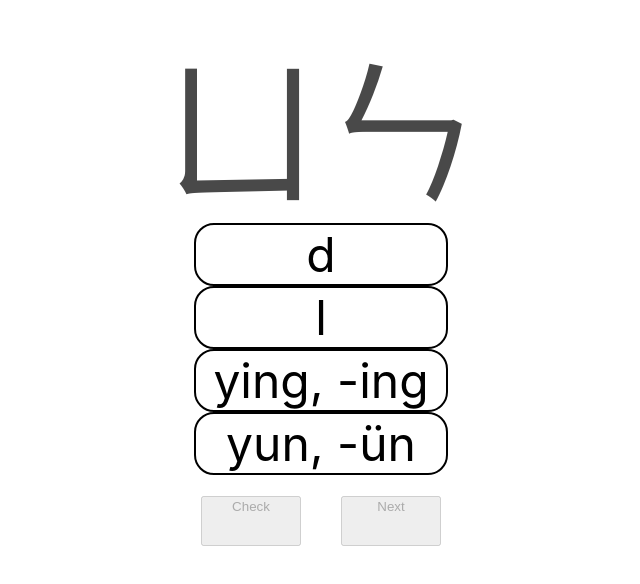
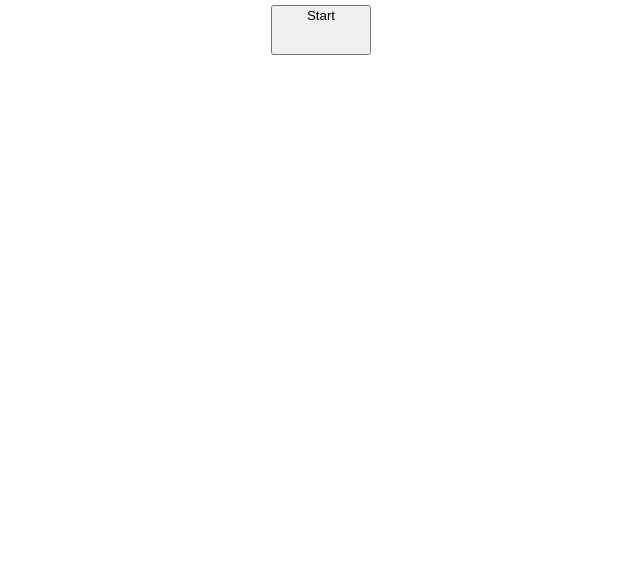
Before and after one commit to Kaname87/bopomofo-app, a React (Create React App) app: page / in a window 1280 px wide. Shown: the top 584 px of the page, without its empty margins (324-964 px from the left). Built offline with nearby package versions, Linux system fonts and the light colour scheme.

Commit message:
Clean type warning

```diff
--- a/src/App.tsx
+++ b/src/App.tsx
@@ -1,5 +1,5 @@
 import React from "react";
-import logo from "./logo.svg";
+// import logo from "./logo.svg";
 import "./App.css";
 import Main from "./components/Main";
 
--- a/src/components/AnswerFields.tsx
+++ b/src/components/AnswerFields.tsx
@@ -2,31 +2,26 @@ import React, { useState, useContext, useEffect } from "react";
 import styles from "./Main.module.scss";
 import OptionList from "./OptionList";
 import QuizContext from "../context/quizContext";
+import { QuizContextType } from "../types";
 
 interface questionInfo {
   bopomofoList: any;
   question: any;
-  gameState?: any;
-  setQuizCount?: any;
 }
 
-const AnswerFields: React.FC<questionInfo> = ({
-  bopomofoList,
-  question
-  //   gameState
-}) => {
-  //   const [answerSubmitted, setAnswerSubmitted] = useState(false);
+const AnswerFields: React.FC<questionInfo> = ({ bopomofoList, question }) => {
   const [showAnswer, setShowAnswer] = useState(false);
   const [selectedOption, setSelectedOption] = useState("");
-  const { quizCount, setQuizCount, histories, setHistories } = useContext(
-    QuizContext
-  );
+  const { quizCount, setQuizCount, histories, setHistories } = useContext<
+    QuizContextType
+  >(QuizContext);
 
   useEffect(() => {
-    if (selectedOption.length > 0) {
+    if (selectedOption.length > 0 && setHistories && histories) {
       setSelectedOption("");
       setShowAnswer(false);
-      setHistories([{ question, selectedOption }, ...histories]);
+      const newHistories = [{ question, selectedOption }, ...histories];
+      setHistories(newHistories);
     }
   }, [quizCount]);
 
@@ -51,7 +46,14 @@ const AnswerFields: React.FC<questionInfo> = ({
         </button>
 
         <button
-          onClick={() => setQuizCount(quizCount + 1)}
+          onClick={() => {
+            if (
+              typeof quizCount === "number" &&
+              typeof setQuizCount == "function"
+            ) {
+              setQuizCount(quizCount + 1);
+            }
+          }}
           className={styles.button}
           disabled={!showAnswer}
         >
--- /dev/null
+++ b/src/components/EndPage.tsx
@@ -0,0 +1,53 @@
+import React, { useContext } from "react";
+import styles from "./Main.module.scss";
+import QuizContext from "../context/quizContext";
+import { HistoryType } from "../types";
+const START = "START";
+
+const EndPage = () => {
+  const { setQuizCount, setGameStatus, histories, setHistories } = useContext(
+    QuizContext
+  );
+
+  // const END = "END";
+  const reStart = () => {
+    if (typeof setQuizCount == "function") {
+      setQuizCount(0);
+    }
+    if (typeof setHistories == "function") {
+      setHistories([]);
+    }
+    if (typeof setGameStatus == "function") {
+      setGameStatus(START);
+    }
+  };
+
+  const resultList = (histories: HistoryType[]) => {
+    return histories.map(history => {
+      if (history.question === undefined) {
+        return <div></div>;
+      }
+      return (
+        <li key={history.question.pinin} className={styles.resultList}>
+          {history.question.bopomofo} {history.question.pinin}
+        </li>
+      );
+    });
+  };
+
+  const resultL = (histories: HistoryType[] | undefined) => {
+    if (typeof histories !== "undefined") {
+      return <ul>{resultList(histories)}</ul>;
+    }
+  };
+
+  return (
+    <div className={styles.quizContainer}>
+      {resultL(histories)}
+      <button className={styles.button} onClick={() => reStart()}>
+        Re-Start
+      </button>
+    </div>
+  );
+};
+export default EndPage;
--- a/src/components/Main.module.scss
+++ b/src/components/Main.module.scss
@@ -83,6 +83,10 @@ body {
   align-items: center;
 }
 
+.resultList {
+  list-style-type: none;
+}
+
 @mixin answer {
   list-style-type: none;
   border-radius: 20px;
--- a/src/components/Main.tsx
+++ b/src/components/Main.tsx
@@ -1,61 +1,44 @@
-import React, { useState, useEffect, createContext } from "react";
+import React, { useState } from "react";
 import styles from "./Main.module.scss";
-import AnswerFields from "./AnswerFields";
-import bopomofoListSource from "../data/bopomofoList.json";
+
+import StartPage from "./StartPage";
+import OnGoingPage from "./OnGoingPage";
+import EndPage from "./EndPage";
 import QuizContext from "../context/quizContext";
 
-const randomSelect = (array: any[]) => {
-  return array[Math.floor(Math.random() * array.length)];
-};
+import { HistoryType, GameStatusType, QuizContextType } from "../types";
 
-const getRandomOptions = (array: any[], question: any) => {
-  const copy = array.slice().filter(v => v !== question);
-  return [...Array(3)].map(
-    () => copy.splice(Math.floor(Math.random() * copy.length), 1)[0]
-  );
-};
-
-type questionStateType = {
-  title?: string;
-  bopomofo?: string;
-};
+const START = "START";
+const ONGOING = "ONGOING";
 
 const Main = () => {
-  const [quizCount, setQuizCount] = useState(0);
-  const [histories, setHistories] = useState([]);
+  const [gameStatus, setGameStatus] = useState<GameStatusType>(START);
 
-  const [question, setQuestion] = useState<questionStateType>({});
-  const [selectedBopomofoList, setSelectedBopomofoList] = useState<any[]>([]);
+  const [quizCount, setQuizCount] = useState<number>(0);
 
-  // Update Question when quizCount is updated
-  useEffect(() => {
-    setQuestion(randomSelect(bopomofoListSource));
-  }, [quizCount]);
+  const [histories, setHistories] = useState<HistoryType[]>([]);
 
-  // Update
-  useEffect(() => {
-    const options = getRandomOptions(bopomofoListSource, question);
-    if (question) {
-      setSelectedBopomofoList([question, ...options]);
-    }
-  }, [question]);
+  const quizContext: QuizContextType = {
+    quizCount,
+    setQuizCount,
+    histories,
+    setHistories,
+    gameStatus,
+    setGameStatus
+  };
 
-  return question && selectedBopomofoList.length > 0 ? (
-    <QuizContext.Provider
-      value={{ quizCount, setQuizCount, histories, setHistories }}
-    >
-      <div className={styles.wrapper}>
-        <div className={styles.quizContainer}>
-          <div className={styles.question}>{question.bopomofo}</div>
-          <AnswerFields
-            bopomofoList={selectedBopomofoList}
-            question={question}
-          />
-        </div>
-      </div>
+  const mainPage =
+    gameStatus === START ? (
+      <StartPage />
+    ) : gameStatus === ONGOING ? (
+      <OnGoingPage />
+    ) : (
+      <EndPage />
+    );
+  return (
+    <QuizContext.Provider value={quizContext}>
+      <div className={styles.wrapper}>{mainPage}</div>
     </QuizContext.Provider>
-  ) : (
-    <div>Now Loading</div>
   );
 };
 
--- /dev/null
+++ b/src/components/OnGoingPage.tsx
@@ -0,0 +1,66 @@
+import React, { useState, useEffect, useContext } from "react";
+import styles from "./Main.module.scss";
+import AnswerFields from "./AnswerFields";
+// import StartPage from "./StartPage";
+import bopomofoListSource from "../data/bopomofoList.json";
+import QuizContext from "../context/quizContext";
+// import { endianness } from "os";
+
+const randomSelect = (array: any[]) => {
+  return array[Math.floor(Math.random() * array.length)];
+};
+
+const getRandomOptions = (array: any[], question: any) => {
+  const copy = array.slice().filter(v => v !== question);
+  return [...Array(3)].map(
+    () => copy.splice(Math.floor(Math.random() * copy.length), 1)[0]
+  );
+};
+
+type questionStateType = {
+  title?: string;
+  bopomofo?: string;
+};
+
+// const START = "START";
+// const ONGOING = "ONGOING";
+const END_QUIZ_COUNT = 2;
+const END = "END";
+
+const OnGoingPage = () => {
+  const { quizCount, setGameStatus } = useContext(QuizContext);
+
+  const [question, setQuestion] = useState<questionStateType>({});
+  const [selectedBopomofoList, setSelectedBopomofoList] = useState<any[]>([]);
+
+  // Update Question when quizCount is updated
+  useEffect(() => {
+    if (quizCount === END_QUIZ_COUNT && typeof setGameStatus === "function") {
+      return setGameStatus(END);
+    }
+    setQuestion(randomSelect(bopomofoListSource));
+  }, [quizCount]);
+
+  // Update
+  useEffect(() => {
+    if (question.bopomofo) {
+      const options = getRandomOptions(bopomofoListSource, question);
+      setSelectedBopomofoList([question, ...options]);
+    }
+  }, [question]);
+
+  const questionIsReady = question && selectedBopomofoList.length > 0;
+
+  return questionIsReady ? (
+    // <div className={styles.wrapper}>
+    <div className={styles.quizContainer}>
+      <div className={styles.question}>{question.bopomofo}</div>
+      <AnswerFields bopomofoList={selectedBopomofoList} question={question} />
+    </div>
+  ) : (
+    // </div>
+    <div>Now Loading</div>
+  );
+};
+
+export default OnGoingPage;
--- a/src/components/OptionList.js
+++ b/src/components/OptionList.js
@@ -12,14 +12,19 @@ const OptionList = ({
   const isSelected = pinin => pinin === selectedOption;
 
   const renderAnswerList = bopomofoList => {
-    return bopomofoList
+    return (
+      bopomofoList &&
+      bopomofoList
         .sort((a, b) => (a.pinin > b.pinin ? 1 : -1))
-      .map(v => renderAnswer(v.pinin));
+        .map(v => renderAnswer(v))
+    );
   };
 
-  const renderAnswer = pinin => (
+  const renderAnswer = ({ bopomofo, pinin }) => {
+    // console.log(bopomofo, pinin);
+    return (
       <li
-      key={pinin}
+        key={bopomofo}
         className={
           showAnswer && isAnswer(pinin)
             ? styles.correctAnswer
@@ -34,6 +39,7 @@ const OptionList = ({
         {pinin}
       </li>
     );
+  };
 
   return (
     <div className={styles.answersContainer}>
--- /dev/null
+++ b/src/components/StartPage.tsx
@@ -0,0 +1,24 @@
+import React, { useContext } from "react";
+import styles from "./Main.module.scss";
+import QuizContext from "../context/quizContext";
+
+// const START = "START";
+const ONGOING = "ONGOING";
+// const END = "END";
+
+const StartPage = () => {
+  const { setGameStatus } = useContext(QuizContext);
+  return (
+    <div className={styles.quizContainer}>
+      <button
+        className={styles.button}
+        onClick={() =>
+          typeof setGameStatus === "function" && setGameStatus(ONGOING)
+        }
+      >
+        Start
+      </button>
+    </div>
+  );
+};
+export default StartPage;
--- a/src/context/quizContext.ts
+++ b/src/context/quizContext.ts
@@ -1,9 +1,10 @@
 import React from "react";
 
-const QuizContext = React.createContext<any>({});
+import {
+  //HistoryType, GameStatusType,
+  QuizContextType
+} from "../types";
 
-// const QuizContext = React.createContext({});
+const QuizContext = React.createContext<QuizContextType>({});
 
-// export const UserProvider = UserContext.Provider;
-// export const UserConsumer = UserContext.Consumer;
 export default QuizContext;
--- /dev/null
+++ b/src/types.ts
@@ -0,0 +1,18 @@
+export type QuestionType = {
+  bopomofo?: string;
+  pinin?: string;
+};
+export type HistoryType = {
+  question?: QuestionType;
+};
+export type GameStatusType = "START" | "ONGOING" | "END";
+// export type GameStatusType = string;
+
+export type QuizContextType = {
+  quizCount?: number;
+  setQuizCount?: (quizCount: number) => void;
+  histories?: HistoryType[];
+  setHistories?: (histories: HistoryType[]) => void;
+  gameStatus?: GameStatusType;
+  setGameStatus?: (gameStatus: GameStatusType) => void;
+};
```
Lines whose indentation alone changed are shown as unchanged.
